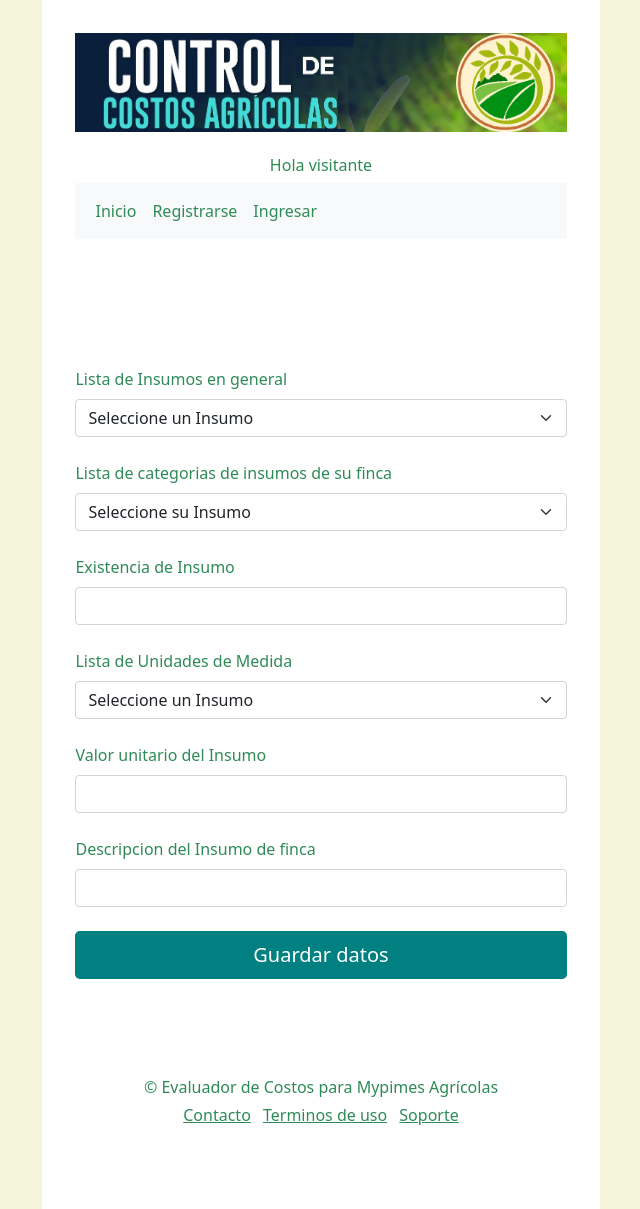
After one commit to juanandresrojas/Proyecto-2, a Django app: template templates/gerenteForm/insumoFincaForm.html in a window 1280 px wide. The commit adds this page. Shown: the whole page, without its empty margins (319-959 px from the left). Run offline with Django 3.2, Linux system fonts and the light colour scheme; the template is opened without the code that fills it, so the values that code supplies are empty; some libraries are stand-ins or nearby versions.

Commit message:
Se actualizo appGerente, templates y controlador

```diff
--- a/ProyectoJuan2/static/css/estilo.css
+++ b/ProyectoJuan2/static/css/estilo.css
@@ -73,6 +73,10 @@ a:hover {
     text-align: center;
 }
 
+.separador {
+    color: blue;
+}
+
 /* *************** CUADRO DE AVISOS ************************ */
 
 .mensaje, .alarma {
--- a/ProyectoJuan2/static/js/controlador.js
+++ b/ProyectoJuan2/static/js/controlador.js
@@ -328,11 +328,12 @@ function filtrardDescripEquipoFincaResp(data) {
     document.getElementById("listaEquipos").value = data["equipo"];
     document.getElementById('valorUnitarioEquipo').value = data['valorUnitarioEquipo'];
     document.getElementById('deprecEquipo').value = data['deprecEquipo'];
+    document.getElementById('descripEquipoFinca').value = data['descripEquipoFinca'];
 }
 
 function filtrarEquipoFinca() {
-    let idEquipo = document.getElementById("listaEquipos").value;
-    let listaopciones = document.getElementById("listaEquipoFinca").options;
+    let idEquipo = document.getElementById('listaEquipos').value;
+    let listaopciones = document.getElementById('listaEquipoFinca').options;
 
     let caso = 0
     if ( idEquipo > '0') caso += 1;
@@ -372,3 +373,66 @@ function filtrardDescripIndirectosResp(data) {
     document.getElementById('observacPago').value = data['observacPago'];
     document.getElementById('valorPagado').value = data['valorPagado'];
 }
+
+
+//+++++++++++++++++++++++++++++++++++++++++ CONSULTAR Y FILTRAR INSUMOS DE FINCA  +++++++++++++++++++++++++++++++++++++++++++++++++++
+
+function filtrardDatosInsumoFinca() {
+    let id = document.getElementById("listaInsumosFinca").value;
+    let url = "http://localhost:8000/gerentes/insumoFinca/";
+    let datos = {
+        'id': id,
+    };
+    mensajeAjax(url, datos, filtrardDatosInsumoFincaResp);
+
+}
+
+function filtrardDatosInsumoFincaResp(data) {
+  document.getElementById("listaInsumos").value = data['insumo'];
+  document.getElementById("listaUnidades").value = data['unidadmedida'];
+  document.getElementById("existenciaInsumo").value = data['existenciaInsumo'];
+  document.getElementById("valorUnitarioInsumo").value =data['valorUnitarioInsumo'];
+  document.getElementById("descripInsumoFinca").value =data['descripInsumoFinca'];
+}
+
+function filtrarInsumosFinca() {
+    let idInsumos = document.getElementById('listaInsumos').value;
+    let idMedidas = document.getElementById('listaUnidades').value;
+    let listaopcionees = document.getElementById('listaInsumosFinca').options;
+
+    let caso = 0
+    if ( idInsumos > '0') caso += 1;
+    if ( idMedidas > '0') caso += 2;
+
+    //Primero deja todo visible
+    for (let i = 1; i < listaopcionees.length; i++) {
+        listaopcionees[i].removeAttribute("hidden");
+    }
+
+    switch (caso) {
+        case 1:    //MEDIDAS >0 INSUMO = 0 : FILTRAR SOLO POR MEDIDAS
+            for (let i = 1; i < listaopcionees.length; i++) {
+                let insumo = listaopcionees[i].dataset.insumo;
+                if (insumo != idInsumos) {
+                    listaopcionees[i].setAttribute("hidden", "hidden");
+                }
+            }
+            break;
+
+        case 2:    //INSUMOS >0 MEDIDA = 0 : FILTRA SOLO POR INSUMOS
+            for (let i = 1; i < listaopcionees.length; i++) {
+                let medida = listaopcionees[i].dataset.medida;
+                if (medida != idMedidas) {
+                    listaopcionees[i].setAttribute("hidden", "hidden");
+                }
+            }
+            break;
+        case 3:   //MEDIDAS > 0, INSUMOS > 0: Filtrar por los dos
+            for (let i = 1; i < listaopcionees.length; i++) {
+                if (listaopcionees[i].dataset.medida != idMedidas  || listaopcionees[i].dataset.insumo != idInsumos) {
+                    listaopcionees[i].setAttribute("hidden", "hidden");
+                }
+            }
+            break;
+    }
+}
--- a/appAdmin/views.py
+++ b/appAdmin/views.py
@@ -145,6 +145,7 @@ def editarProvedores(request):
             if id > 0 and len(telefonoProveedor) > 0 and len(nitProvedor) > 0 and len(direccionProveedor) > 0 and len(correoProveedor) > 0:
                 existe = Proveedor.objects.filter(id=id).exists()
                 if existe:
+                    #EDITAR PROVEEDOR
                     regProveedor = Proveedor.objects.get(id=id)
                     regProveedor.nombreProveedor = nombreProveedor
                     regProveedor.telefonoProveedor = telefonoProveedor
@@ -157,6 +158,7 @@ def editarProvedores(request):
                     context['alarma'] = 'El registro con PK = ' + \
                         str(id) + 'no existe'
             else:
+                #CREAR PROVEEDOR
                 regProveedor = Proveedor(nombreProveedor=nombreProveedor, telefonoProveedor=telefonoProveedor,nitProvedor=nitProvedor, direccionProveedor=direccionProveedor, correoProveedor=correoProveedor)
                 regProveedor.save()
                 context['mensaje'] = 'Registro creado'
@@ -257,7 +259,7 @@ def editarEquipos(request):
 
 
     # Renderizar
-    return render(request, 'equipoForm.html', context)
+    return render(request, 'administradorForm/equipoForm.html', context)
 
 # *********************************************************************************************************************
 
@@ -390,6 +392,6 @@ def editarInsumos(request):
 
 
     # Renderizar
-    return render(request, 'insumoForm.html', context)
+    return render(request, 'administradorForm/insumoForm.html', context)
 
 # *********************************************************************************************************************
--- a/appGerente/urls.py
+++ b/appGerente/urls.py
@@ -7,5 +7,6 @@ urlpatterns = [
     path('trabajadores/', views.editarTrabajador, name='trabajadores'),
     path('equipoFinca/', views.editarEquipoFinca, name='equipoFinca'),
     path('indirectos/', views.editarIndirectos, name='indirectos'),
+    path('insumoFinca/', views.editarInsumoFinca, name='insumoFinca'),
 
 ]
--- /dev/null
+++ b/templates/gerenteForm/insumoFincaForm.html
@@ -0,0 +1,68 @@
+{% extends 'base.html' %}
+{% load static %}
+<!--BLOQUE PRINCIPAL-->
+{% block content %}
+<div class="py-5 text-center">
+    <h2>{{ nombreForm }}</h2>
+</div>
+<form action="{% url ruta %}" method="post">
+    {% csrf_token %}
+    <div class="row g-3">
+        <div class="col-12 col-md-12">
+            <!-- EXISTENCIA DE INSUMOS  -->
+            <div class="form-group mt-4">
+                <label for="listaInsumos" class="form-label">Lista de Insumos en general </label>
+                <select name="listaInsumos" id="listaInsumos" onchange="filtrarInsumosFinca()" class="form-select">
+                    <option value="0" > Seleccione un Insumo </option>
+                    {% for insumos in listaInsumos %}
+                    <option value="{{ insumos.id }}">{{ insumos.descripInsumo }}</option>
+                    {% endfor %}
+                </select>
+            </div>
+
+            <!-- EXISTENCIA DE INSUMOS DE FINCA  -->
+            <div class="form-group mt-4">
+                <label for="listaInsumosFinca" class="form-label"> Lista de categorias de insumos de su finca </label>
+                <select name="listaInsumosFinca" id="listaInsumosFinca" onchange="filtrardDatosInsumoFinca()" class="form-select">
+                    <option value="0"> Seleccione su Insumo </option>
+                    {% for insumoFinca in listaInsumosFinca %}
+                    <option value="{{ insumoFinca.id }}" data-insumo="{{ insumoFinca.insumo__id }}" data-medida="{{ insumoFinca.unidadmedida__id }}" >{{ insumoFinca.descripInsumoFinca }}</option>
+                    {% endfor %}
+                </select>
+            </div>
+
+             <!-- EXISTENCIA DE INSUMOS -->
+            <div class="form-group mt-4">
+                <label for="existenciaInsumo" class="form-label">Existencia de Insumo</label>
+                <input type="number" name="existenciaInsumo" id="existenciaInsumo" class="form-control">
+            </div>
+
+             <!-- EXISTENCIA DE UNIDAD DE MEDIDA  -->
+            <div class="form-group mt-4">
+                <label for="listaUnidades" class="form-label">Lista de Unidades de Medida</label>
+                <select name="listaUnidades" id="listaUnidades" onchange="filtrarInsumosFinca()" class="form-select">
+                    <option value="0" > Seleccione un Insumo </option>
+                    {% for medida in listaUnidades %}
+                    <option value="{{ medida.id }}">{{ medida.descripUnidadMedida }}</option>
+                    {% endfor %}
+                </select>
+            </div>
+
+            <!-- VALOR UNITARIO INSUMO -->
+            <div class="form-group mt-4">
+                <label for="valorUnitarioInsumo" class="form-label">Valor unitario del Insumo</label>
+                <input type="number" name="valorUnitarioInsumo" id="valorUnitarioInsumo" class="form-control">
+            </div>
+
+            <!-- DESCRIPCION INSUMO -->
+            <div class="form-group mt-4">
+                <label for="descripInsumoFinca" class="form-label">Descripcion del Insumo de finca</label>
+                <input type="text" name="descripInsumoFinca" id="descripInsumoFinca" class="form-control">
+            </div>
+        </div>
+    </div>
+    <br>
+    <input type="submit" class="w-100 btn boton1 btn-lg" value="Guardar datos">
+</form>
+{% endblock %}
+<!--FIN BLOQUE PRINCIPAL-->
--- a/templates/includes/menu.html
+++ b/templates/includes/menu.html
@@ -82,29 +82,23 @@
 
 
                         {% if user.rol == '2'%}
+                        <li><a class="dropdown-item" href="{% url 'equipoFinca' %}">Equipos de Finca </a></li>
+                        <li><a class="dropdown-item" href="{% url 'trabajadores' %}">Trabajadores</a></li>
+                        <li><a class="dropdown-item" href="{% url 'cultivos' %}">Cultivos</a></li>
+                        <li><a class="dropdown-item" href="{% url 'proveedor' %}">Proveedores</a></li>
+                        <li><a class="dropdown-item" href="{% url 'insumoFinca' %}">Insumos de Finca</a></li>
+                        <li><a class="dropdown-item" href="#">Productos</a></li>
                         <li><a class="dropdown-item" href="#">Usuarios</a></li>
-                        <li><a class="dropdown-item" href="{% url 'categHoras' %}">Categorias de horas</a></li>
+                        <li><a class="dropdown-item" href="#">Asistentes de finca</a></li>
                         <li><a class="dropdown-item" href="#">Tipos de Trabajo</a></li>
+
+                        {% elif user.rol == '1' %}
+                        <li><a class="dropdown-item" href="{% url 'categHoras' %}">Categorias de horas en general</a></li>
+                        <li><a class="dropdown-item" href="{% url 'proveedor' %}">Proveedores en general</a></li>
+                        <li><a class="dropdown-item" href="{% url 'insumos' %}">Insumos en general </a></li>
                         <li><a class="dropdown-item" href="{% url 'categMaterial' %}">Categorias de Materiales</a></li>
                         <li><a class="dropdown-item" href="{% url 'unidadMedida' %}">Unidades de Medida</a></li>
-                        <li><a class="dropdown-item" href="{% url 'proveedor' %}">Proveedores</a></li>
-                        <li><a class="dropdown-item" href="{% url 'insumos' %}">Insumos</a></li>
-                        <li><a class="dropdown-item" href="{% url 'equipos' %}">Equipos y Herramientas</a></li>
-                        <li><a class="dropdown-item" href="#">Productos</a></li>
-
-
-                        {% elif user.rol == '1' %}
-                        <li><a class="dropdown-item" href="#">Asistentes de finca</a></li>
-                        <li><a class="dropdown-item" href="#">Proveedores</a></li>
-                        <li><a class="dropdown-item" href="#">Insumos</a></li>
-                        <li><a class="dropdown-item" href="{% url 'equipoFinca' %}">Equipos de Finca </a></li>
-                        <li><a class="dropdown-item" href="{% url 'trabajadores' %}">Trabajadores</a></li>
-                        <li><a class="dropdown-item" href="#">Productos</a></li>
-                        <li><a class="dropdown-item" href="{% url 'cultivos' %}">Cultivos</a></li>
-                        <li><a class="dropdown-item" href="#">Maquinaria y Herramienta</a></li>
-                        <li><a class="dropdown-item" href="#">Insumos</a></li>
-                        <li><a class="dropdown-item" href="#">Productos</a></li>
-
+                        <li><a class="dropdown-item" href="{% url 'equipos' %}">Equipos y Herramientas en general</a></li>
 
                         {% elif user.rol == '3' %}
                         <li><a class="dropdown-item" href="#">Compra de Equipo y Herramienta</a></li>
@@ -122,20 +116,24 @@
 
                     {% comment %} MENU DEL SUPER USUARIO {% endcomment %}
                     {% if user.rol == '0' %}
-                    <li><a class="dropdown-item" href="#">Usuarios</a></li>
+
+
+                    <li class="text-center">
+                        <a class="separador">Administrador</a>
+                    </li>
                     <li><a class="dropdown-item" href="{% url 'categHoras' %}">Categorias de horas</a></li>
-                    <li><a class="dropdown-item" href="#">Tipos de Trabajo</a></li>
                     <li><a class="dropdown-item" href="{% url 'categMaterial' %}">Categorias de Materiales</a></li>
                     <li><a class="dropdown-item" href="{% url 'unidadMedida' %}">Unidades de Medida</a></li>
                     <li><a class="dropdown-item" href="{% url 'proveedor' %}">Proveedores</a></li>
                     <li><a class="dropdown-item" href="{% url 'insumos' %}">Insumos</a></li>
                     <li><a class="dropdown-item" href="{% url 'equipos' %}">Equipos y Herramientas</a></li>
-                    <li><a class="dropdown-item" href="#">Productos</a></li>
 
-
+                    <li class="text-center">
+                        <a class="separador">Gerente</a>
+                    </li>
                     <li><a class="dropdown-item" href="#">Asistentes de finca</a></li>
-                    <li><a class="dropdown-item" href="#">Proveedores</a></li>
-                    <li><a class="dropdown-item" href="#">Insumos</a></li>
+                    <li><a class="dropdown-item" href="{% url 'proveedor' %}">Proveedores</a></li>
+                    <li><a class="dropdown-item" href="{% url 'insumoFinca' %}">Insumos de Finca</a></li>
                     <li><a class="dropdown-item" href="{% url 'equipoFinca' %}">Equipos de Finca</a></li>
                     <li><a class="dropdown-item" href="{% url 'trabajadores' %}">Trabajadores</a></li>
                     <li><a class="dropdown-item" href="#">Productos</a></li>
@@ -144,8 +142,9 @@
                     <li><a class="dropdown-item" href="#">Insumos</a></li>
                     <li><a class="dropdown-item" href="#">Productos</a></li>
 
-
-
+                    <li class="text-center">
+                        <a class="separador">Asistente</a>
+                    </li>
                     <li><a class="dropdown-item" href="#">Compra de Equipo y Herramienta</a></li>
                     <li><a class="dropdown-item" href="#">Compra de Insumos</a></li>
                     <li><a class="dropdown-item" href="{% url 'lotes' %}">Lotes</a></li>
```
Also changed, not shown: appGerente/models.py (+5 -2 lines), appGerente/views.py (+92 -8 lines), templates/gerenteForm/equipoFincaForm.html (renamed from templates/administradorForm/equipoFincaForm.html, +7 -1 lines), appGerente/migrations/0004_equipofinca_descripequipofinca.py (added), appGerente/migrations/0005_insumofinca_descripinsumofinca.py (added), db.sqlite3, templates/administradorForm/equipoForm.html (renamed from templates/equipoForm.html), templates/administradorForm/insumoForm.html (renamed from templates/insumoForm.html), templates/gerenteForm/cultivosForm.html (renamed from templates/administradorForm/cultivosForm.html), templates/gerenteForm/indirectosForm.html (renamed from templates/administradorForm/indirectosForm.html), templates/gerenteForm/trabajadoresForm.html (renamed from templates/administradorForm/trabajadoresForm.html).
